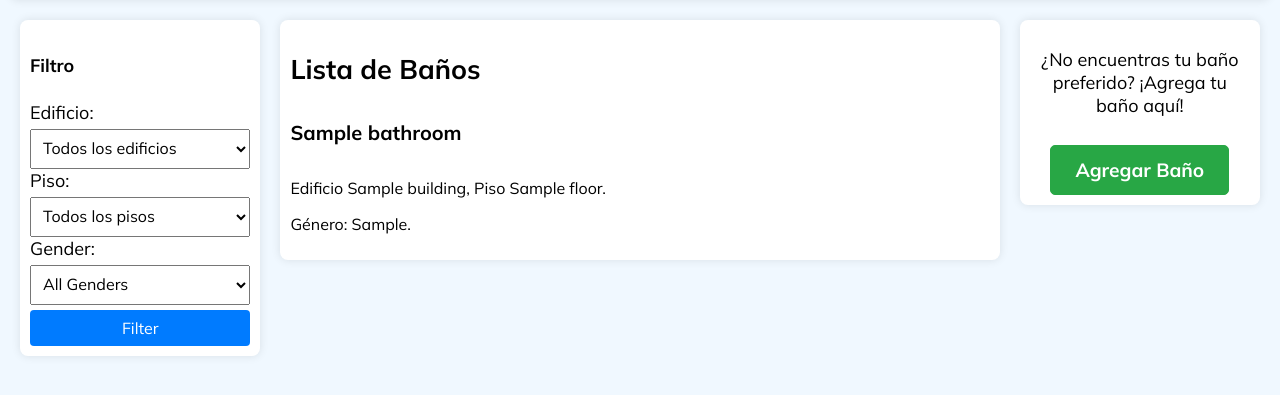
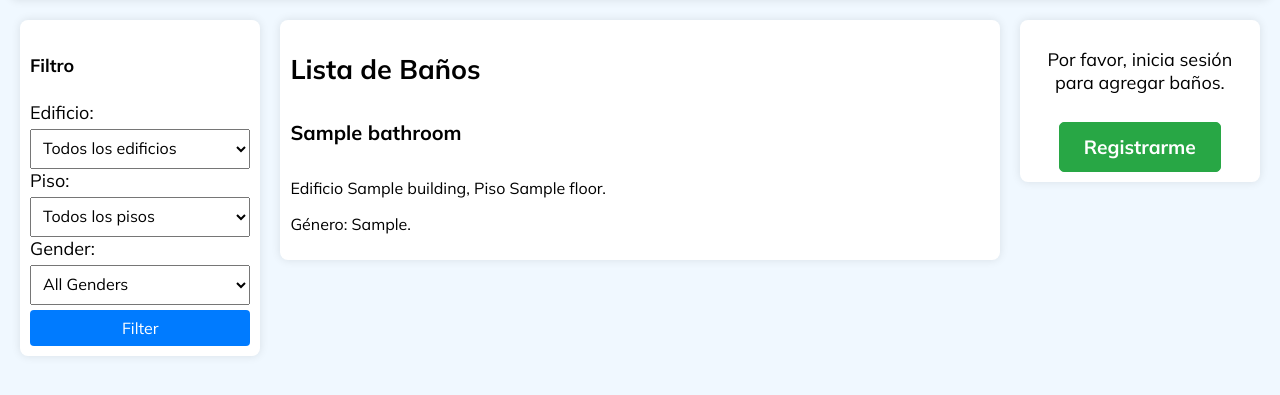
Before and after one commit to DCC-CC4401/2024-1-CC4401-2-grupo-6, a Django app: template todoapp/templates/todoapp/home.html in a window 1280 px wide. Shown: the part 72-467 px from the top of the page. Run offline with Django 3.2, Linux system fonts and the light colour scheme; the template is opened without the code that fills it: most values are stand-ins (such as "Sample title", 1, 10 or a date in 2020).

Commit message:
Camdio boton agregar baño si user esta registrado o no

```diff
--- a/todoapp/templates/todoapp/home.html
+++ b/todoapp/templates/todoapp/home.html
@@ -90,8 +90,13 @@
 
         <div class="window-container add-button-container">
             <aside class="add-button">
-                <p class="add-button-text">¿No encuentras tu baño preferido? ¡Agrega tu baño aquí!</p>
-                <a class="btn btn-primary btn-block" href="/add_bathroom">Agregar Baño</a>
+                {% if request.user.is_authenticated %}
+                    <p class="add-button-text">¿No encuentras tu baño preferido? ¡Agrega tu baño aquí!</p>
+                    <a class="btn btn-primary btn-block" href="/add_bathroom">Agregar Baño</a>
+                {% else %}
+                    <p>Por favor, inicia sesión para agregar baños.</p>
+                    <a class="btn btn-primary btn-block" href="/add_bathroom">Registrarme</a>
+                {% endif %}
             </aside>
         </div>
     </main>
```
Also changed, not shown: todoapp/views.py (+16 -13 lines), db.sqlite3.
